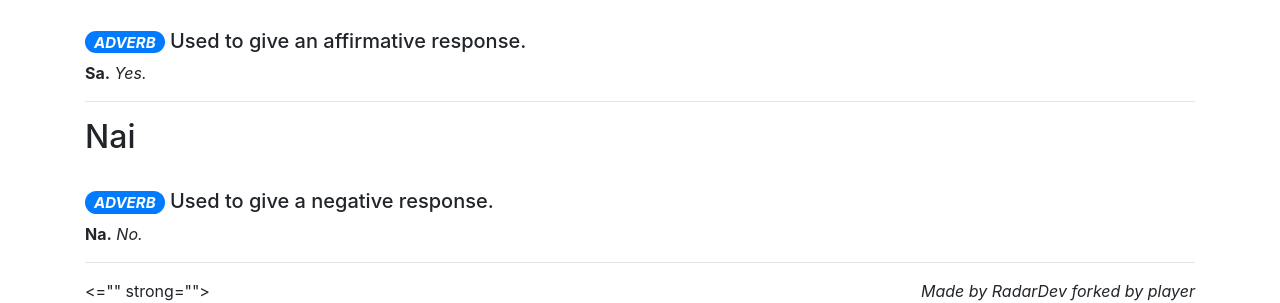
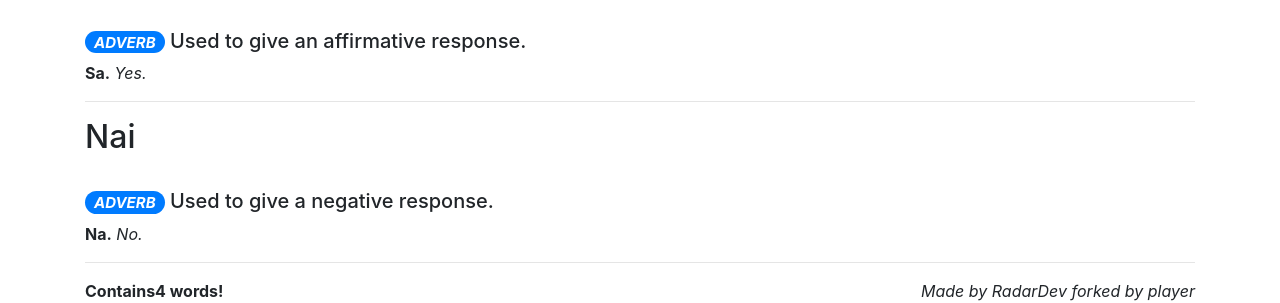
Before and after one commit to playerhacks/Elunari-Dictionary, a plain HTML site: page index.html in a window 1280 px wide. Shown: the part 618-921 px from the top of the page. Drawn offline with nearby package versions, Linux system fonts and the light colour scheme.

Commit message:
Update index.html
Signed-off-by: playerhacks <163364156+playerhacks@users.noreply.github.com>

```diff
--- a/index.html
+++ b/index.html
@@ -33,7 +33,7 @@
             </div>
             <hr />
         </div>
-        <strong Contains{{ dictionary.length }} words!</strong>
+        <strong> Contains{{ dictionary.length }} words!</strong>
         <i class="float-right">Made by RadarDev forked by player</i>
     </div>
 
```
